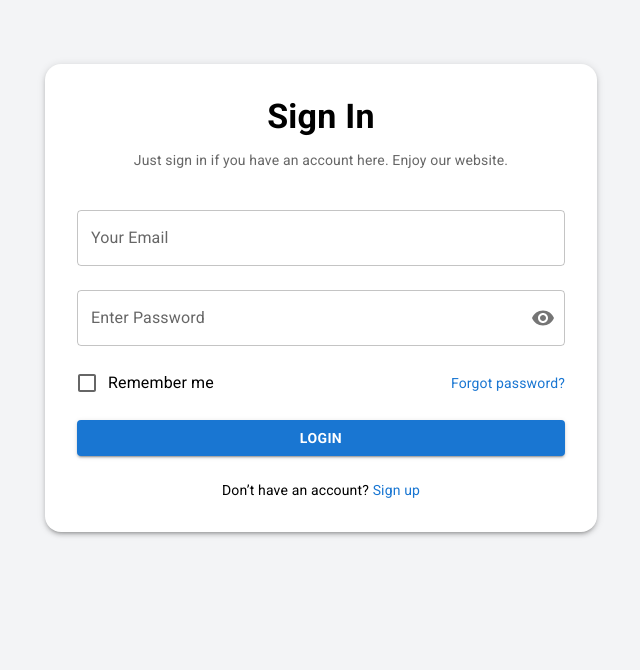
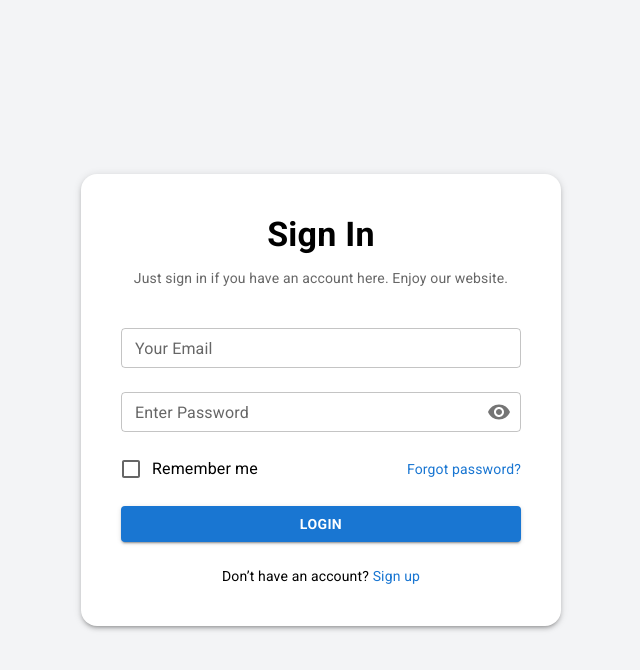
Before and after one commit to elsasalsa/todo-app, a Next.js app: page /login in a window 1280 px wide. Shown: the top 670 px of the page, without its empty margins (319-959 px from the left). Built offline with nearby package versions, Linux system fonts and the light colour scheme; some icons are missing.

Commit message:
update login & register page

```diff
--- a/src/app/login/page.tsx
+++ b/src/app/login/page.tsx
@@ -64,9 +64,16 @@ export default function LoginPage() {
         localStorage.removeItem('rememberMe');
       }
       toast.success('Login successful!');
+      const role = res.user.role?.toLowerCase();
+
       setTimeout(() => {
+        if (role === 'admin') {
+          window.location.href = '/admin-page';
+        } else {
           window.location.href = '/todo';
-      }, 1500);
+        }
+      }, 1000);
+
     } catch (err: unknown) {
       if (err instanceof Error) {
         toast.error(err.message);
@@ -78,7 +85,20 @@ export default function LoginPage() {
 
   return (
     <Container maxWidth="sm" >
-      <Box mt={8} p={4} boxShadow={3} borderRadius={4} bgcolor="#fff">
+      <Box
+        height="100vh"
+        display="flex"
+        alignItems="center"
+        justifyContent="center"
+      >
+        <Box
+          width="100%"
+          maxWidth={480}
+          p={5}
+          boxShadow={3}
+          borderRadius={4}
+          bgcolor="#fff"
+        >
           <Typography variant="h4" align="center" fontWeight={700} gutterBottom>
             Sign In
           </Typography>
@@ -87,6 +107,7 @@ export default function LoginPage() {
           </Typography>
 
           <TextField
+            size="small"
             label="Your Email"
             type="email"
             value={email}
@@ -103,6 +124,7 @@ export default function LoginPage() {
           />
 
           <TextField
+            size="small"
             label="Enter Password"
             type={showPassword ? 'text' : 'password'}
             value={password}
@@ -149,6 +171,7 @@ export default function LoginPage() {
             </Typography>
           </Box>
         </Box>
+      </Box>
     </Container>
   );
 }
--- a/src/app/register/page.tsx
+++ b/src/app/register/page.tsx
@@ -84,7 +84,20 @@ export default function RegisterPage() {
 
   return (
     <Container maxWidth="sm">
-      <Box mt={8} p={4} boxShadow={3} borderRadius={4} bgcolor="#fff">
+      <Box
+        height="100vh"
+        display="flex"
+        alignItems="center"
+        justifyContent="center"
+      >
+        <Box
+          width="100%"
+          maxWidth={480}
+          p={4}
+          boxShadow={3}
+          borderRadius={4}
+          bgcolor="#fff"
+        >
           <Typography variant="h4" align="center" fontWeight={700} gutterBottom>
             Register
           </Typography>
@@ -95,6 +108,7 @@ export default function RegisterPage() {
           <Box component="form" display="flex" flexDirection="column" gap={2}>
             <Box display="flex" gap={2}>
               <TextField
+                size="small"
                 label="First Name"
                 name="firstName"
                 fullWidth
@@ -102,6 +116,7 @@ export default function RegisterPage() {
                 onChange={handleChange}
               />
               <TextField
+                size="small"
                 label="Last Name"
                 name="lastName"
                 fullWidth
@@ -111,6 +126,7 @@ export default function RegisterPage() {
             </Box>
 
             <TextField
+              size="small"
               label="Mail Address"
               name="email"
               fullWidth
@@ -125,6 +141,7 @@ export default function RegisterPage() {
 
             <Box display="flex" gap={2}>
               <TextField
+                size="small"
                 label="Password"
                 name="password"
                 type={showPassword ? 'text' : 'password'}
@@ -142,6 +159,7 @@ export default function RegisterPage() {
                 }}
               />
               <TextField
+                size="small"
                 label="Confirm Password"
                 name="confirmPassword"
                 type={showConfirmPassword ? 'text' : 'password'}
@@ -192,6 +210,7 @@ export default function RegisterPage() {
             </Box>
           </Box>
         </Box>
+      </Box>
     </Container>
   );
 }
```
Lines whose indentation alone changed are shown as unchanged.
